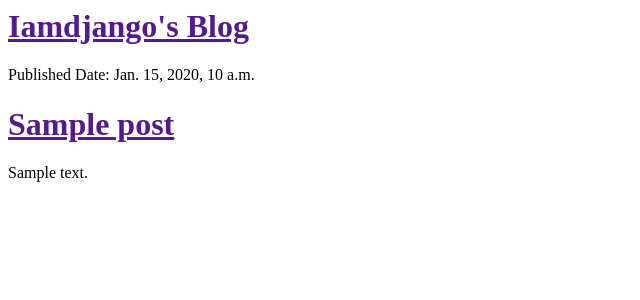
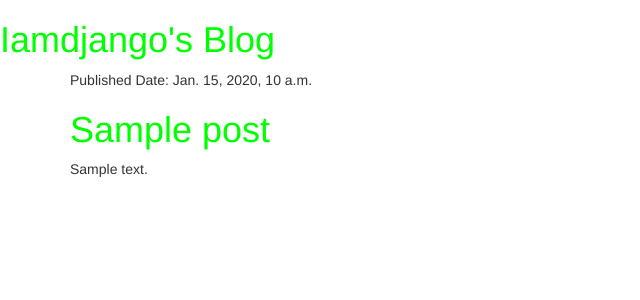
Before and after one commit to nsuwal/my-first-blog, a Django app: template blog/templates/blog/post_list.html in a window 1280 px wide. Shown: the top 300 px of the page, without its empty margins (0-640 px from the left). Run offline with Django 3.2, Linux system fonts and the light colour scheme; the template is opened without the code that fills it: values that come from a table or form of the project are taken from there, others are empty; tables that the repository leaves empty hold one stand-in row (values such as "Sample post"); style sheets or scripts are compiled from the project's sources; some libraries are stand-ins or nearby versions.

Commit message:
Changes made in HTML and CSS

```diff
--- /dev/null
+++ b/blog/static/css/blog.css
@@ -0,0 +1,7 @@
+h1 a {
+    color:#00FF00;
+}
+
+h1 {
+    font-family: Helvetica,sans-serif;
+}
--- /dev/null
+++ b/blog/static/dynamic/css/aerolite.sass
@@ -0,0 +1 @@
+s
--- a/blog/templates/blog/post_list.html
+++ b/blog/templates/blog/post_list.html
@@ -1,30 +1,28 @@
+{% load staticfiles %}
+
 <html>
     <head>
         <title>Iamdjango's Blog</title>
+        <link rel="stylesheet" href="//maxcdn.bootstrapcdn.com/bootstrap/3.2.0/css/bootstrap.min.css">
+        <link rel="stylesheet" href="//maxcdn.bootstrapcdn.com/bootstrap/3.2.0/css/bootstrap-theme.min.css">
+        <link rel="stylesheet" href="{% static 'css/blog.css' %}">
+        <link rel="stylesheet" href="{% static '/dynamic/css/aerolite.sass' %}">
+
     </head>
     <body>
         <div>
             <h1><a href="">Iamdjango's Blog</a></h1>
         </div>
 
-        <!--<div>
-            <p>published: 14.06.2016, 12:14</p>
-            <h2><a href="">My First Blog Post</a></h2>
-            <p>This is a test blog. This is a test blog.. Thank you for posting test blog.This is a test blog. This is a test blog.. Thank you for posting test blog.</p>
-        </div>
-
-        <div>
-            <p>published: 8,6.2016:14</p>
-            <h2><a href="">My Second Blog Post</a></h2>
-            <p>This is a test blog. This is a test blog.. Thank you for posting test blog.This is a test blog. This is a test blog.. Thank you for posting test blog.</p>
-        </div>-->
+        <div class="container">
         {% for post in posts %}
             <div>
+               <!-- Post.objects.filter(published_date__lte= timezone.now()).order_by('published_date')-->
                 <p>Published Date: {{post.published_date}}</p>
                 <h1><a href = "">{{post.title}}</a></h1>
                 <p>{{post.text | linebreaks }}</p>
             </div>
         {% endfor %}
-
+        </div>
     </body>
 </html>
--- a/mysite/settings.py
+++ b/mysite/settings.py
@@ -11,6 +11,8 @@ https://docs.djangoproject.com/en/1.9/ref/settings/
 """
 
 import os
+
+# Enable debug mode for development
 
 # Build paths inside the project like this: os.path.join(BASE_DIR, ...)
 BASE_DIR = os.path.dirname(os.path.dirname(os.path.abspath(__file__)))
```
